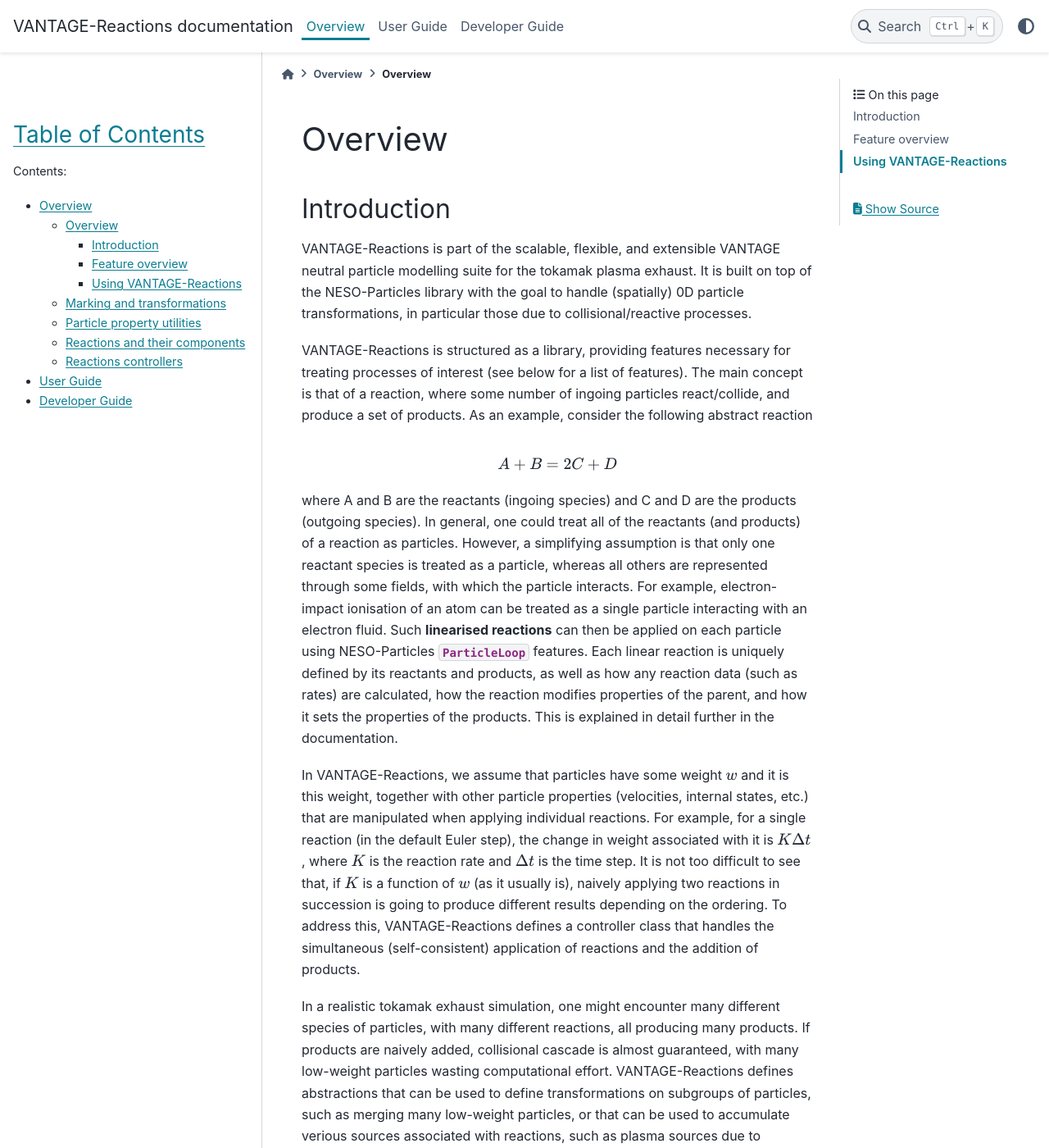
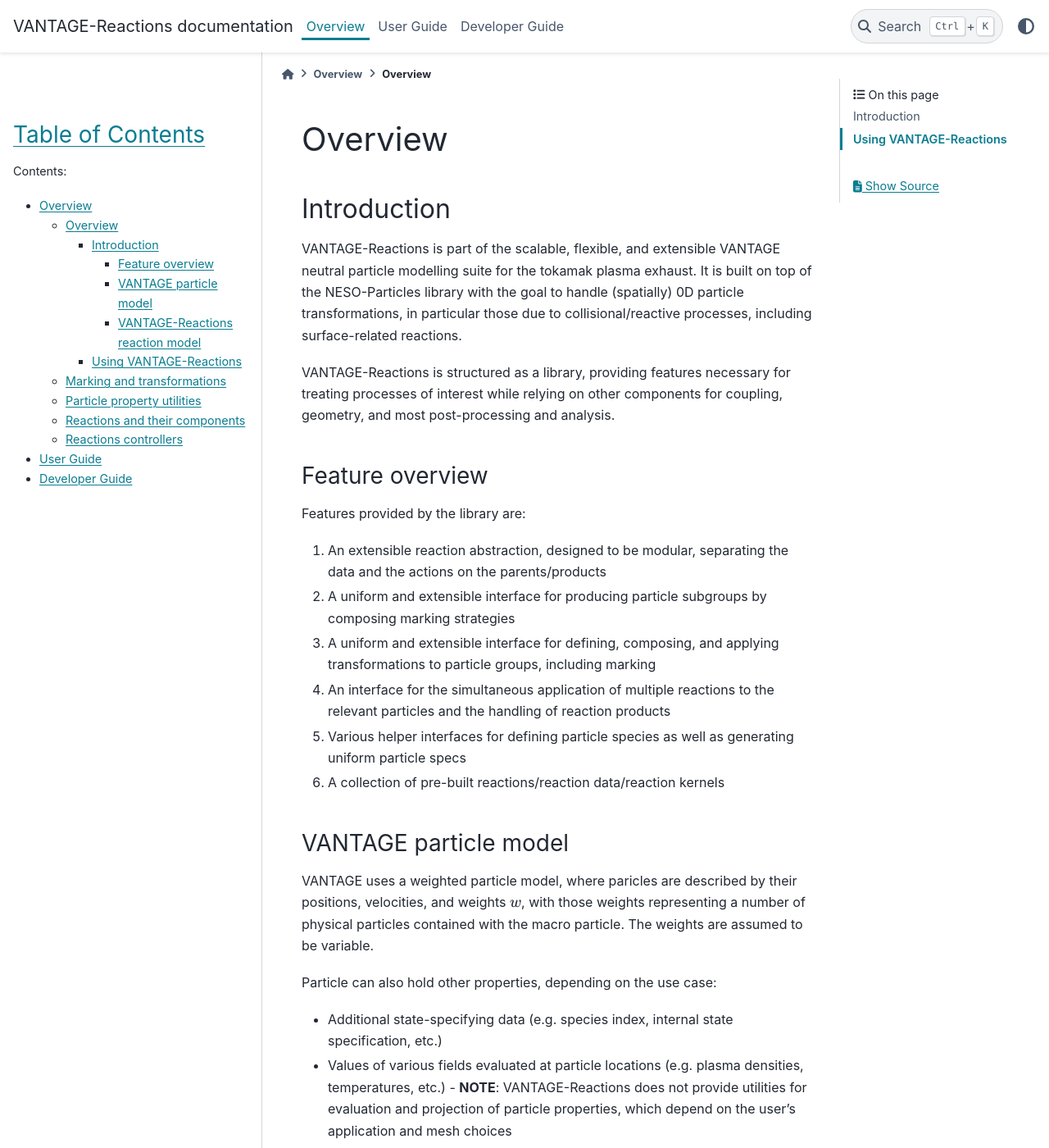
Before and after one commit to UKAEA-Edge-Code/VANTAGE-Reactions, a Sphinx documentation site: the page built from docs/sphinx/source/overview/overview.rst, in a window 1280 px wide and 1400 px high. Shown: the whole window at 82% size. Built offline with Sphinx 7.4.7 and the PyData theme 0.15.4, drawn with Linux system fonts in a browser that asks for light colours; some of the changed text lies outside the part shown.

Commit message:
Updated introduction

```diff
--- a/docs/sphinx/source/overview/overview.rst
+++ b/docs/sphinx/source/overview/overview.rst
@@ -7,24 +7,12 @@ Overview
 Introduction
 ============
 
-VANTAGE-Reactions is part of the scalable, flexible, and extensible VANTAGE neutral particle modelling suite for the tokamak plasma exhaust. It is built on top of the NESO-Particles library with the goal to handle (spatially) 0D particle transformations, in particular those due to collisional/reactive processes.
+VANTAGE-Reactions is part of the scalable, flexible, and extensible VANTAGE neutral particle modelling suite for the tokamak plasma exhaust. It is built on top of the NESO-Particles library with the goal to handle (spatially) 0D particle transformations, in particular those due to collisional/reactive processes, including surface-related reactions.
 
-VANTAGE-Reactions is structured as a library, providing features necessary for treating processes of interest (see below for a list of features). The main concept is that of a reaction, where some number of ingoing particles react/collide, and produce a set of products. As an example, consider the following abstract reaction
-
-.. math::
-
-   A + B = 2C + D
-
-where A and B are the reactants (ingoing species) and C and D are the products (outgoing species). In general, one could treat all of the reactants (and products) of a reaction as particles. However, a simplifying assumption is that only one reactant species is treated as a particle, whereas all others are represented through some fields, with which the particle interacts. For example, electron-impact ionisation of an atom can be treated as a single particle interacting with an electron fluid. Such **linearised reactions** can then be applied on each particle using NESO-Particles :class:`ParticleLoop` features. Each linear reaction is uniquely defined by its reactants and products, as well as how any reaction data (such as rates) are calculated, how the reaction modifies properties of the parent, and how it sets the properties of the products. This is explained in detail further in the documentation.
-
-In VANTAGE-Reactions, we assume that particles have some weight :math:`w` and it is this weight, together with other particle properties (velocities, internal states, etc.) that are manipulated when applying individual reactions. For example, for a single reaction (in the default Euler step), the change in weight associated with it is :math:`K \Delta t`, where :math:`K` is the reaction rate and :math:`\Delta t` is the time step. It is not too difficult to see that, if :math:`K` is a function of :math:`w` (as it usually is), naively applying two reactions in succession is going to produce different results depending on the ordering. To address this, VANTAGE-Reactions defines a controller class that handles the simultaneous (self-consistent) application of reactions and the addition of products.
-
-In a realistic tokamak exhaust simulation, one might encounter many different species of particles, with many different reactions, all producing many products. If products are naively added, collisional cascade is almost guaranteed, with many low-weight particles wasting computational effort. VANTAGE-Reactions defines abstractions that can be used to define transformations on subgroups of particles, such as merging many low-weight particles, or that can be used to accumulate verious sources associated with reactions, such as plasma sources due to ionisation. These transformations can then be hooked into the controller abstraction to apply them in the reaction application pipeline.
-
-Furthermore, with the many different species present, VANTAGE-Reactions offers utilities for dealing with the construction of NESO-Particles :class:`ParticleSpec` objects compatible with its features.
+VANTAGE-Reactions is structured as a library, providing features necessary for treating processes of interest while relying on other components for coupling, geometry, and most post-processing and analysis.
 
 Feature overview
-================
+~~~~~~~~~~~~~~~~
 
 Features provided by the library are:
 
@@ -35,6 +23,43 @@ Features provided by the library are:
 #. Various helper interfaces for defining particle species as well as generating uniform particle specs
 #. A collection of pre-built reactions/reaction data/reaction kernels
 
+VANTAGE particle model
+~~~~~~~~~~~~~~~~~~~~~~
+
+VANTAGE uses a weighted particle model, where paricles are described by their positions, velocities, and weights :math:`w`, with those weights representing a number of physical particles contained with the macro particle. The weights are assumed to be variable.
+
+Particle can also hold other properties, depending on the use case:
+
+* Additional state-specifying data (e.g. species index, internal state specification, etc.)
+* Values of various fields evaluated at particle locations (e.g. plasma densities, temperatures, etc.) - **NOTE**: VANTAGE-Reactions does not provide utilities for evaluation and projection of particle properties, which depend on the user's application and mesh choices
+* Source terms/values to be projected from the particles onto the fields (e.g. particle, momentum, energy sources due to reactions)
+
+In order to construct a NESO-Particles :class:`ParticleGroup` compatible with the requirements of the above particle model, VANTAGE-Reactions offers utilities for the specification of :class:`Species` and various particle properties, which are then used in the reaction model
+
+VANTAGE-Reactions reaction model
+~~~~~~~~~~~~~~~~~~~~~~~~~~~~~~~~
+
+The central concept of the library is that of a reaction, where some number of ingoing particles react/collide, and produce a set of products. As an example, consider the following abstract reaction
+
+ .. math::
+
+   A + B = 2C + D
+
+where A and B are the reactants (ingoing species) and C and D are the products (outgoing species). In general, one could treat all of the reactants (and products) of a reaction as particles. However, a simplifying assumption is that only one reactant species is treated as a particle, whereas all others are represented through some fields, with which the particle interacts. We refer to these as **linear reactions**. For example, electron-impact ionisation of an atom can be treated as a single particle interacting with an electron fluid.
+
+Each **linear reaction** is uniquely defined by its reactants and products, as well as how any reaction data (such as rates) are calculated, how the reaction modifies properties of the parent (including any sources stored on the parent that need to be projected onto various fields), and how it sets the properties of the products. This is explained in detail further in the documentation, but we cover some basic points here.
+
+As noted above, the particle model in VANTAGE assumes that particles have some weight :math:`w`. In reactions, some or all of this weight participates. While there are other modes available, the default mode assumes that some weight of the particle, defined by the value of a reaction rate :math:`K` (which could be a function of any particle properties), is reduced according to
+
+ .. math::
+
+    \frac{dw}{dt} = -K
+
+which is, by default, solved using an Euler step. Thus, the weight participating in the reaction with rate :math:`K` during a step of length :math:`\Delta t` is :math:`K \Delta t`. This weight is then accounted for in the products of the reaction (whether represented as particles or fields).
+
+However, it is not too difficult to see that, if :math:`K` is a function of :math:`w` (as it usually is), naively applying two reactions in succession is going to produce different results depending on the ordering. To address this, VANTAGE-Reactions defines a controller class that handles the simultaneous (self-consistent) application of reactions and the addition of products.
+
+Due to allowing such schemes as the above, i.e. converting some particle weight into products at every step, there is no natural protection from an explosion in the number of particles (sometimes referred to as collisional cascades). To address this, as well as many other problems requiring the modification of particle groups and subgroups outside of individual reaction application, VANTAGE-Reactions defines abstractions for particle selection and transformation. Examples include selecting and merging low weight particles or accumulating various sources cellwise. Most importantly, these transformations can then be hooked into the controller abstraction, allowing for the definition of complex reaction application pipelines.
 
 Using VANTAGE-Reactions
 =======================
```
